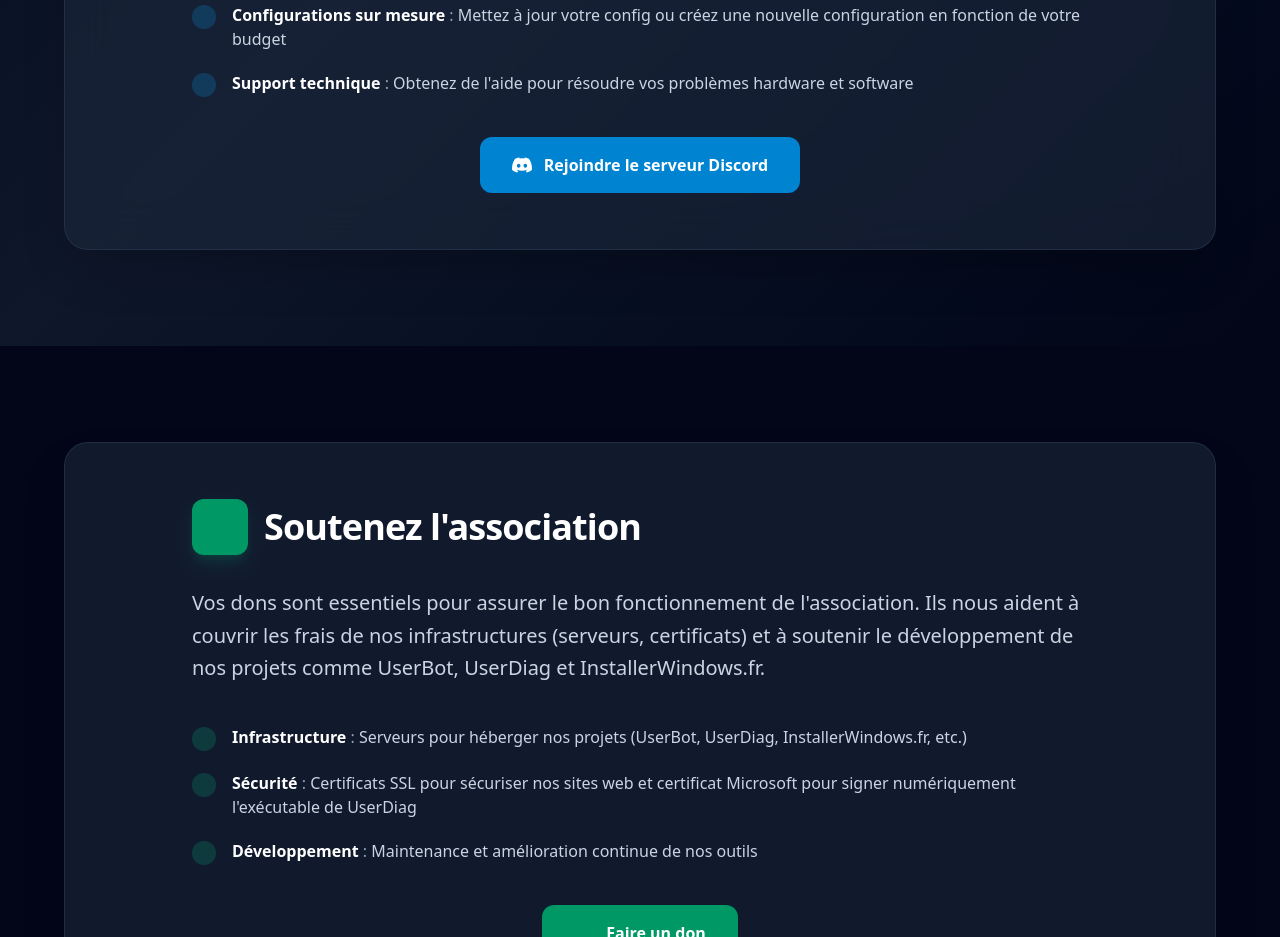
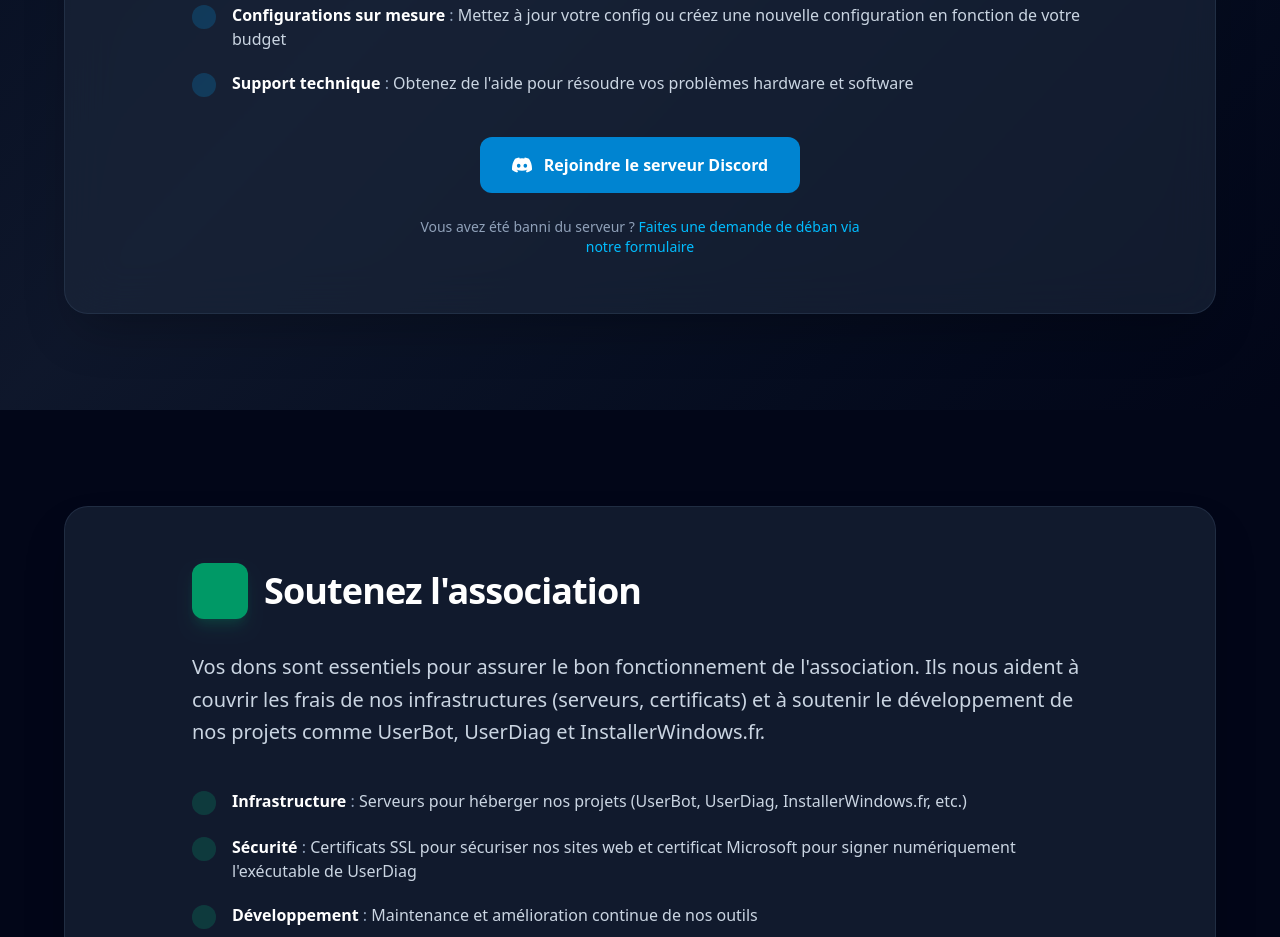
Before and after one commit to Association-CTRL-F/ctrl-f.info, a React (Vite) app: page / in a window 1280 px wide. Shown: the part 960-1897 px from the top of the page. Built offline with nearby package versions, Linux system fonts and the light colour scheme; no server answers.

Commit message:
feat: add link to unban form in discord section

```diff
--- a/package.json
+++ b/package.json
@@ -18,7 +18,8 @@
 		"#components/*": "./src/components/*.tsx",
 		"#data/*": "./src/data/*.ts",
 		"#types/*": "./src/types/*.ts",
-		"#hooks/*": "./src/hooks/*.tsx"
+		"#hooks/*": "./src/hooks/*.tsx",
+		"#lib/*": "./src/lib/*.ts"
 	},
 	"dependencies": {
 		"clsx": "^2.1.1",
--- a/src/components/hero.tsx
+++ b/src/components/hero.tsx
@@ -1,3 +1,5 @@
+import { findFormUnbanUrl } from '#lib/project';
+
 export const Hero = () => (
 	<section
 		id="hero"
@@ -86,7 +88,7 @@ export const Hero = () => (
 							</li>
 						</ul>
 
-						<div className="flex justify-center">
+						<div className="flex flex-col items-center gap-6">
 							<a
 								href="https://discord.gg/informatique"
 								target="_blank"
@@ -96,6 +98,17 @@ export const Hero = () => (
 								<div className="i-simple-icons-discord w-5 h-5 transition-transform group-hover:scale-110" />
 								<span>Rejoindre le serveur Discord</span>
 							</a>
+							<p className="text-sm text-slate-400 text-center max-w-md">
+								Vous avez été banni du serveur ?{' '}
+								<a
+									href={findFormUnbanUrl()}
+									className="text-sky-400 hover:text-sky-300 transition-colors"
+									target="_blank"
+									rel="noopener noreferrer"
+								>
+									Faites une demande de déban via notre formulaire
+								</a>
+							</p>
 						</div>
 					</div>
 				</div>
--- a/src/components/projects/project_card.tsx
+++ b/src/components/projects/project_card.tsx
@@ -5,7 +5,10 @@ interface ProjectCardProps {
 }
 
 export const ProjectCard = ({ project }: ProjectCardProps) => (
-	<article className="group bg-slate-800/60 rounded-lg shadow-lg overflow-hidden transition-all duration-300 hover:scale-[1.02] hover:shadow-2xl border border-slate-700/50 backdrop-blur-sm flex flex-col h-full">
+	<article
+		data-project-id={project.id}
+		className="group bg-slate-800/60 rounded-lg shadow-lg overflow-hidden transition-all duration-300 hover:scale-[1.02] hover:shadow-2xl border border-slate-700/50 backdrop-blur-sm flex flex-col h-full"
+	>
 		<div className="aspect-video bg-gradient-to-br from-slate-700/50 to-slate-800/50 flex items-center justify-center border-b border-slate-700/50 overflow-hidden">
 			{project.imagePlaceholder && (
 				<img
--- a/src/data/projects.ts
+++ b/src/data/projects.ts
@@ -34,6 +34,6 @@ export const projects: Project[] = [
 		description:
 			'Formulaire (site internet) que les utilisateurs bannis peuvent utiliser pour faire une demande de déban.',
 		imagePlaceholder: formunbanAsset,
-		url: 'moderation.ctrl-f.info',
+		url: 'https://moderation.ctrl-f.info',
 	},
 ];
--- /dev/null
+++ b/src/lib/project.ts
@@ -0,0 +1,4 @@
+import { projects } from '#data/projects';
+
+export const findFormUnbanUrl = () =>
+	projects.find((project) => project.id === 'formunban')?.url;
```
